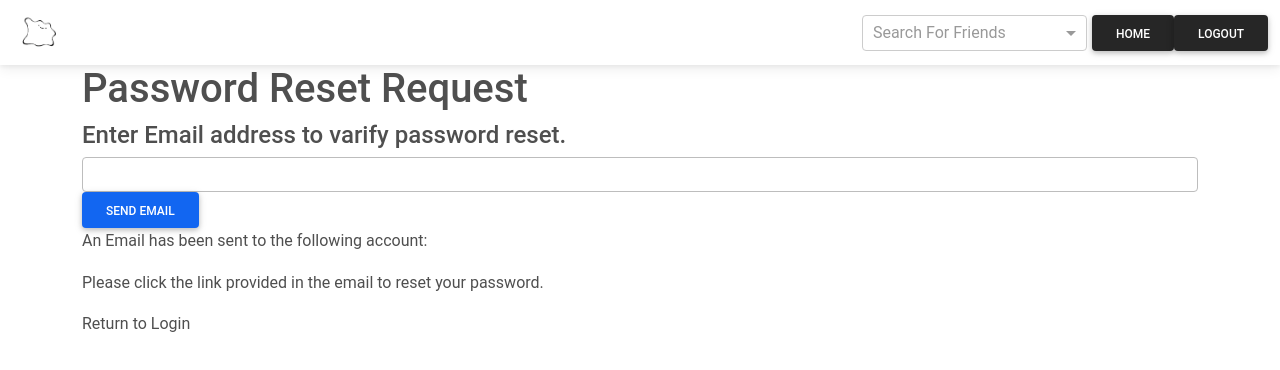
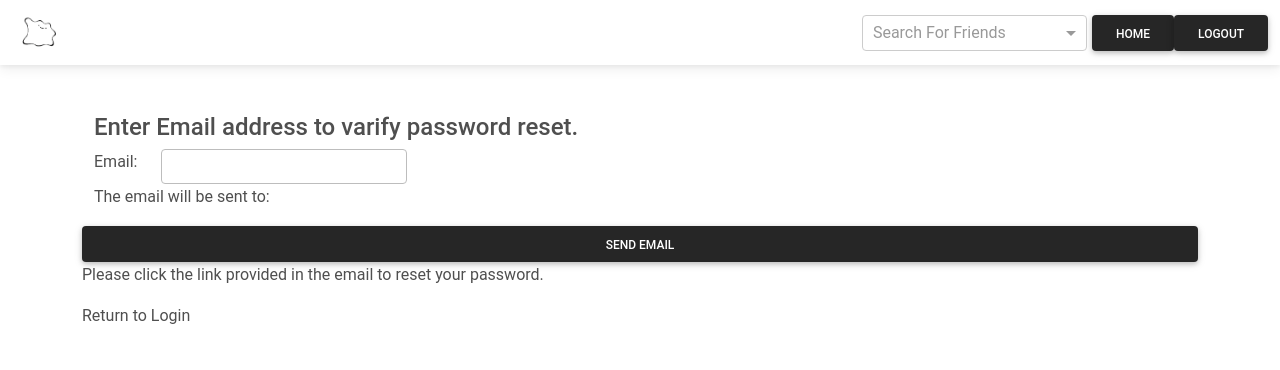
Before and after one commit to jhbnsn4/DittoSM, an Angular app in the folder project3 - Angular/: page /passlanding in a window 1280 px wide. Shown: the top 370 px of the page. Built offline with nearby package versions, Linux system fonts and the light colour scheme; no server answers.

Commit message:
In the progress of getting password reset UI looking desirable

```diff
--- a/project3 - Angular/src/app/components/login/login.component.html
+++ b/project3 - Angular/src/app/components/login/login.component.html
@@ -14,8 +14,8 @@
           <input type="password" class="form-control" [(ngModel)]="userAccount.password" name="passwordInput">
           <p *ngIf='loginFailed' class="text-danger">Invalid Username or Password. Please try again.</p>
         </div>
-        <div class="mb-3">
-          <button class="btn btn-primary" (click)="login()">Login</button>
+        <div class=" mb-3">
+          <button class="btn btn-dark" (click)="login()">Login</button>
         </div>
       </form>
 
--- a/project3 - Angular/src/app/components/password-landing/password-landing.component.html
+++ b/project3 - Angular/src/app/components/password-landing/password-landing.component.html
@@ -1,14 +1,35 @@
-<h1>Password Reset Request</h1>
+<div class="container mt-5">
+    <div class="row">
+        <h4>Enter Email address to varify password reset.</h4>
+    </div>
 
-<h4>Enter Email address to varify password reset.</h4>
-<input type="email" class="form-control" [(ngModel)]="userEmail" name="userEmailInput">
-<p *ngIf = 'emailFailed'>Invalid Email. Please try again.</p>
-<button type="button" class="btn btn-primary" (click)=sendEmail()>Send Email</button>
+    <div class="row">
+        <div class="col-auto align-item-center">
+            <span class="p-0">Email:</span>
+        </div>
+        <div class="col-auto">
+            <input type="email" class="form-control" [(ngModel)]="userEmail" name="userEmailInput">
+            <p *ngIf='emailFailed'>Invalid Email. Please try again.</p>
+        </div>
+    </div>
+
+    <div class="row">
+        <div class="col-auto">
+            <p>The email will be sent to:</p>
+        </div>
+        <div class="col-auto">
+            <p *ngIf='!emailFailed'>{{userEmail}}</p>
+        </div>
+    </div>
+
+    <div class="row">
+        <button type="button" class="btn btn-dark" (click)=sendEmail()>Send Email</button>
+    </div>
+
+</div>
+<p>Please click the link provided in the email to reset your password.</p>
 
 
-<p>An Email has been sent to the following account:</p>
-<p *ngIf = '!emailFailed'>{{userEmail}}</p>
-<p>Please click the link provided in the email to reset your password.</p>
 <nav>
     <a routeLink='/login'>Return to Login</a>
 </nav>
--- a/project3 - Angular/src/app/components/password-reset/password-reset.component.html
+++ b/project3 - Angular/src/app/components/password-reset/password-reset.component.html
@@ -1,5 +1,5 @@
 <h1>Reset Password</h1>
-
+<div>
 <form>
     <p>User Profile</p>
     <div class="mb-3">
@@ -11,9 +11,8 @@
         <input type="text" class="form-control" [(ngModel)]="targetUser.password" name="newPasswordInput">
     </div>
     <div class="mb-3">
-        <button class="btn btn-primary" (click)="onClickUpdatePassword()">Update Password</button>
+        <button class="btn btn-dark" (click)="onClickUpdatePassword()">Update Password</button>
     </div>
 
 </form>
-
-<app-feed [userid]="targetId"></app-feed>
+</div>
--- a/project3 - Angular/src/app/components/posts/posts.component.html
+++ b/project3 - Angular/src/app/components/posts/posts.component.html
@@ -11,8 +11,9 @@
       <img class="img-fluid" src="{{imageSrc.imageName}}">
       <!-- </div> -->
     </div>
-    <div class="card-body col-md-8">
-      <div class="row">
+    <div class="col-md-8 card-body ">
+      <!-- <div class="row"> -->
+        <div class="row m-auto ">
           <h5 class="card-title">{{ post.authorFK.firstName + " " + post.authorFK.lastName}}</h5>
           <!-- Posted on... -->
           <div class="card-text">
@@ -23,7 +24,9 @@
         </div>
 
 
-      <div class="row justify-content-end ">
+        <!-- </div> -->
+      </div>
+      <div class="row pb-1 justify-content-end align-self-end bg-dark">
         <div class="col-auto align-self-center">
           <small class="text-muted">Posted {{ post.createdTime | date: 'MMM d, h:mm a' }}</small>
         </div>
@@ -32,7 +35,7 @@
         </div>
         <div class="col-auto">
           <button type="button" (click)="likeButtonClicked(indexOfelement)" data-mdb-ripple-color="light"
-            class="btn btn-dark btn-floating">
+            class="btn btn-r btn-floating">
             <svg xmlns="http://www.w3.org/2000/svg" width="16" height="16" fill="currentColor"
               class="bi bi-hand-thumbs-up" viewBox="0 0 16 16">
               <path
@@ -41,7 +44,6 @@
           </button>
         </div>
       </div> <!-- end of card body -->
-    </div>
   </div> <!-- end of ngIf -->
 </div>
 
```
Lines whose indentation alone changed are shown as unchanged.
